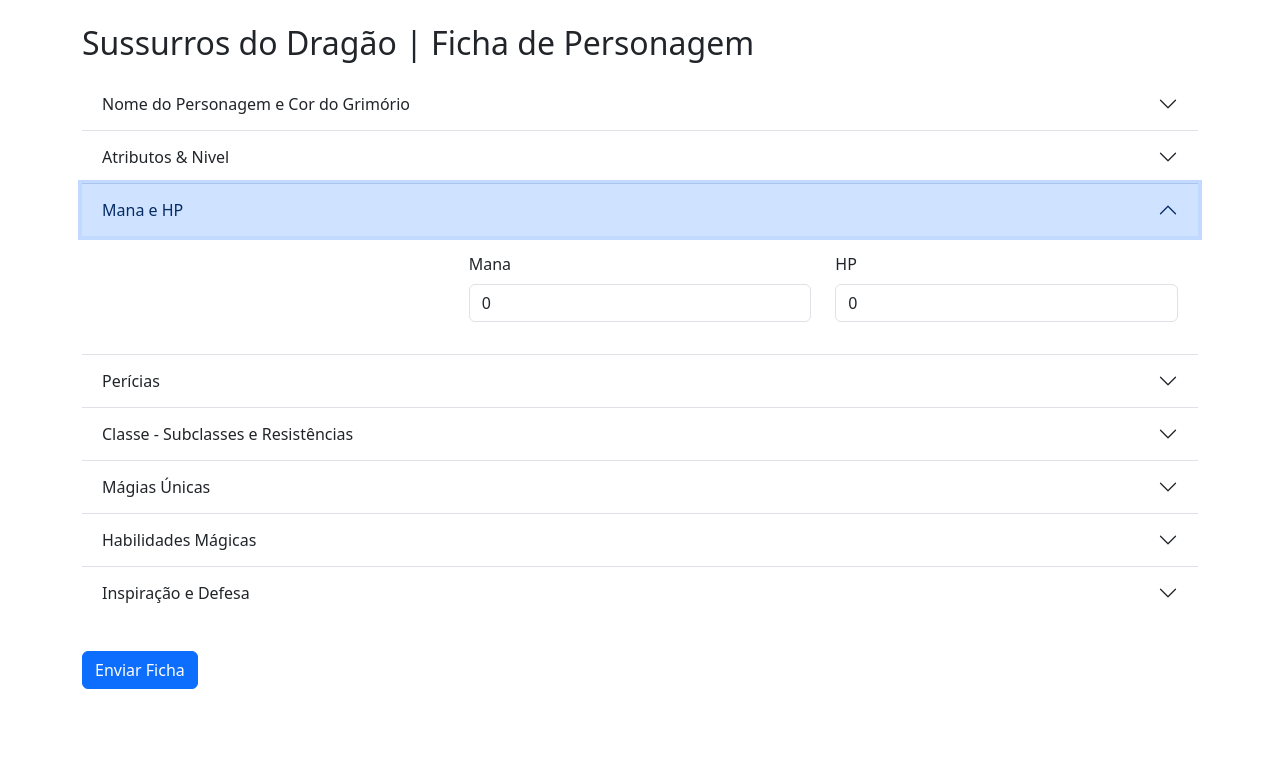
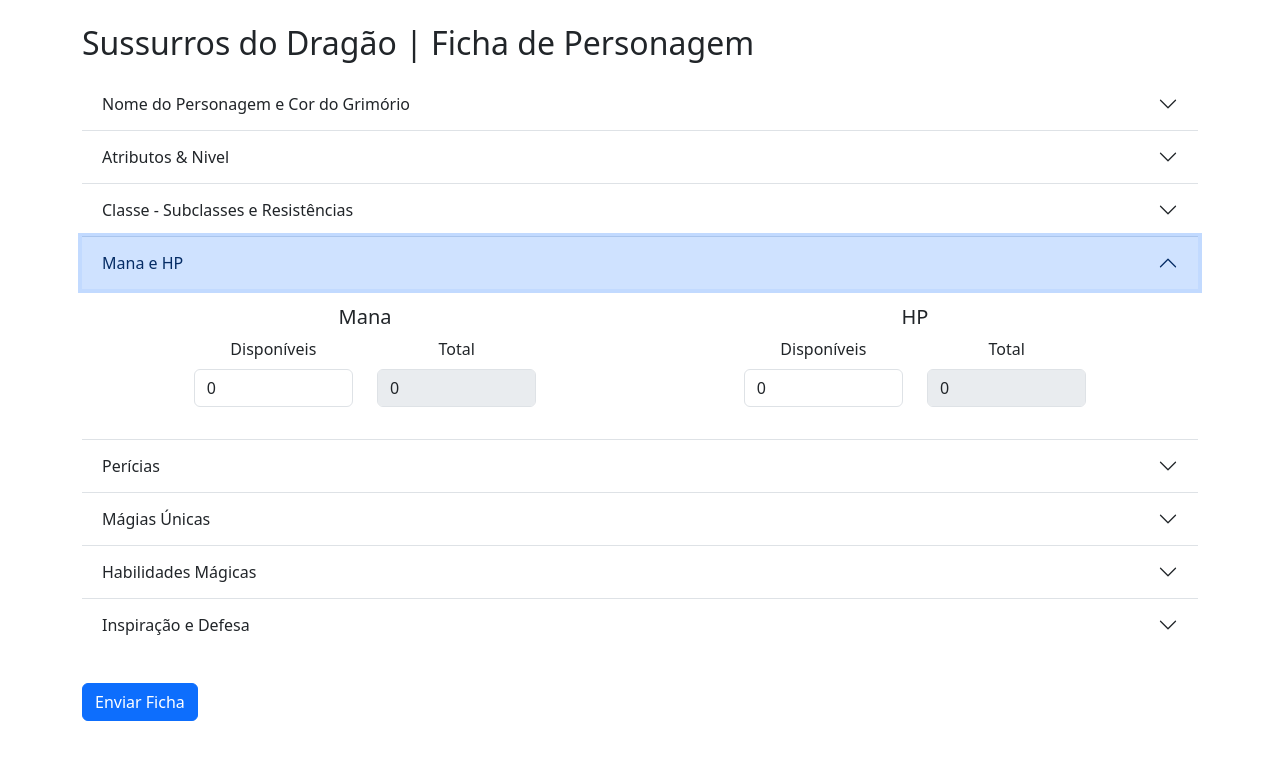
Before and after one commit to jvitorn/ficha-m-g-sussurros, a Next.js app: page /ficha in a window 1280 px wide. Both pictures are taken after a click on the button "Mana e HP". Shown: the top 760 px of the page. Built offline with nearby package versions, Linux system fonts and the light colour scheme.

Commit message:
organizando laypuut de component de mana

```diff
--- a/src/components/contentFicha/manaHP.jsx
+++ b/src/components/contentFicha/manaHP.jsx
@@ -1,36 +1,64 @@
 "use client";
 import { useState } from 'react';
 import { Form, Row, Col } from 'react-bootstrap';
+// Componente customizado de subtítulo
+import SubtituloFicha from '@/components/subtituloFicha';
 
 export default function ContentFichaManaHp() {
   const [mana, setMana] = useState(0);
   const [hp, setHp] = useState(0);
+  const [manaDisponivel, setManaDisponivel] = useState(0);
+  const [manaTotal, setManaTotal] = useState(0);
 
   return (
     <>
-      {/* Mana & HP */}
-      <Row className="mb-3 justify-content-center">
-        <Col md={4} className="offset-md-4">
-          <Form.Group controlId="formMana">
-            <Form.Label>Mana</Form.Label>
+      <Row className='mb-3'>
+        {/* Painel de pontos de atribuição */}
+        <Col xs={12} md={6} className="text-center">
+          <SubtituloFicha texto='Mana' />
+          <Row>
+            <Col xs={6} md={{ span: 4, offset: 2 }}>
+              <Form.Label>Disponíveis</Form.Label>
               <Form.Control
                 type="number"
-              placeholder="Ex: 10"
-              value={mana}
-              onChange={(e) => setMana(Number(e.target.value))}
+                value={manaDisponivel}
+                className={manaDisponivel < 0 ? 'text-danger' : ''} // Destaca negativo
               />
-          </Form.Group>
             </Col>
-        <Col md={4}>
-          <Form.Group controlId="formHp">
-            <Form.Label>HP</Form.Label>
+            {/* Pontos totais do nível */}
+            <Col xs={6} md={4}>
+              <Form.Label>Total</Form.Label>
               <Form.Control
                 type="number"
-              placeholder="Ex: 10"
-              value={hp}
-              onChange={(e) => setHp(Number(e.target.value))}
+                value={manaTotal}
+                disabled
               />
-          </Form.Group>
+            </Col>
+          </Row>
+        </Col>
+        {/* Painel de pontos de atribuição */}
+        <Col xs={12} md={6} className="text-center">
+          <SubtituloFicha texto='HP' />
+          <Row>
+            <Col xs={6} md={{ span: 4, offset: 2 }}>
+              <Form.Label>Disponíveis</Form.Label>
+              <Form.Control
+                type="number"
+                value={manaDisponivel}
+                className={manaDisponivel < 0 ? 'text-danger' : ''} // Destaca negativo
+              />
+            </Col>
+
+            {/* Pontos totais do nível */}
+            <Col xs={6} md={4}>
+              <Form.Label>Total</Form.Label>
+              <Form.Control
+                type="number"
+                value={manaTotal}
+                disabled
+              />
+            </Col>
+          </Row>
         </Col>
       </Row>
     </>
--- a/src/data/accordionItems.jsx
+++ b/src/data/accordionItems.jsx
@@ -20,16 +20,16 @@ const accordionItemsFicha = [
     content: <ContentFichaAtributos />,
   },
   {
+    title: "Classe - Subclasses e Resistências",
+    content: <ContentFichaClasse />,
+  },
+  {
     title: "Mana e HP",
     content: <ContentFichaManaHp />,
   },
   {
     title: "Perícias",
     content: <ContentFichaPericias />,
-  },
-  {
-    title: "Classe - Subclasses e Resistências",
-    content: <ContentFichaClasse />,
   },
   {
     title: "Mágias Únicas",
```
Lines whose indentation alone changed are shown as unchanged.
